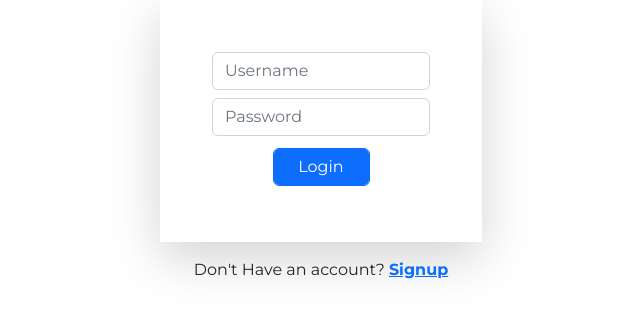
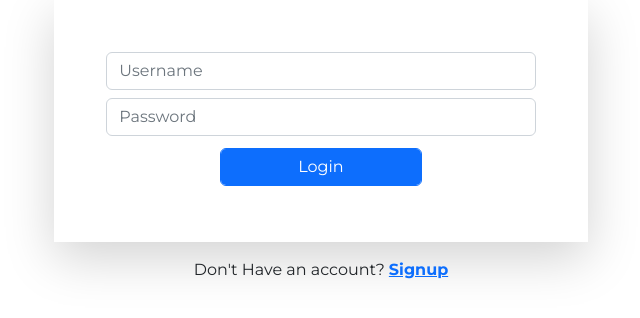
Before and after one commit to jimmark1/ToDo-App, a React (Create React App) app in the folder todo_app/: page /login in a window 1280 px wide. Shown: the top 318 px of the page, without its empty margins (319-959 px from the left). Built offline with nearby package versions, Linux system fonts and the light colour scheme.

Commit message:
Template

```diff
--- a/todo_app/src/components/Login/Login.Module.css
+++ b/todo_app/src/components/Login/Login.Module.css
@@ -12,3 +12,7 @@
 .input {
      letter-spacing: 0.5px;
 }
+
+.dataLink {
+     letter-spacing: 1px;
+}
--- a/todo_app/src/components/Login/LoginForm.tsx
+++ b/todo_app/src/components/Login/LoginForm.tsx
@@ -7,9 +7,9 @@ const LoginForm = () => {
      return (
           <div
                className={`${LoginStyles.container} d-flex justify-content-center align-items-center`}>
-               <div className="">
+               <div className="col-lg-5">
                     <form
-                         className={`${LoginStyles.form} containe shadow shadow-lg`}
+                         className={`${LoginStyles.form} shadow shadow-lg`}
                          id="login-form">
                          <div className="p-5">
                               <div className="p-1">
@@ -37,7 +37,8 @@ const LoginForm = () => {
                               </div>
                          </div>
                     </form>
-                    <div className="data-link p-3 d-flex justify-content-center">
+                    <div
+                         className={`${LoginStyles.dataLink} p-3 d-flex justify-content-center text-center col-lg-12`}>
                          <p>Don't Have an account? </p>
                          <Link to={"/"}>
                               <p className="fw-bold ms-1">Signup</p>
```
